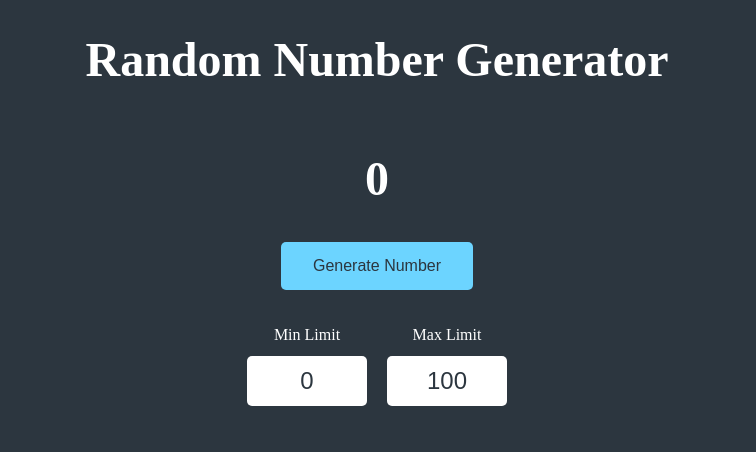
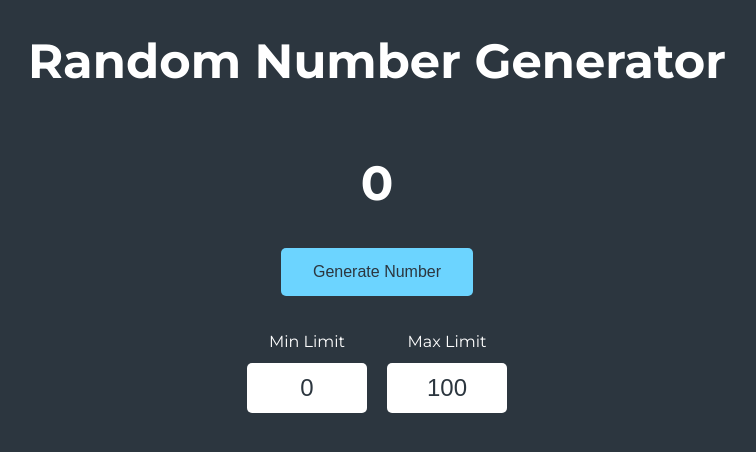
Before and after one commit to Alihanayd/random-number-generator, a Vue app: page / in a window 1280 px wide. Shown: the top 452 px of the page, without its empty margins (263-1019 px from the left). Built offline with nearby package versions, Linux system fonts and the light colour scheme.

Commit message:
style():: add font family

```diff
--- a/src/App.vue
+++ b/src/App.vue
@@ -5,6 +5,8 @@
 </template>
 
 <style lang="scss">
+@import url("https://fonts.googleapis.com/css2?family=Montserrat:wght@400;500;600;700&display=swap");
+
 * {
   margin: 0;
   padding: 0;
@@ -13,6 +15,7 @@
 #app {
   background-color: #2c363f;
   height: 100vh;
-  width: 100vw;
+  max-width: 100vw;
+  font-family: "Montserrat", sans-serif;
 }
 </style>
```
